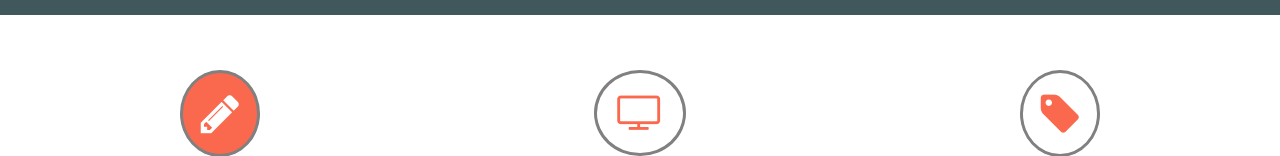
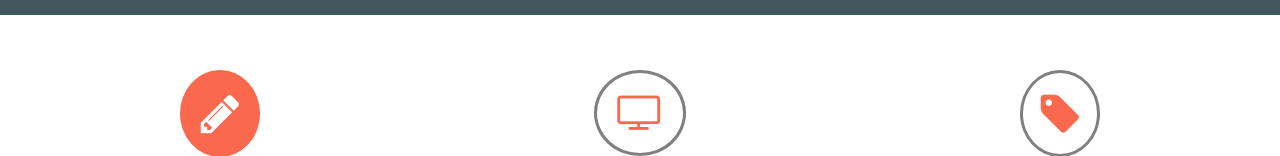
Before and after one commit to muhammadhamzach/My_First_Web_Page, a plain HTML site: page index.html in a window 1280 px wide. In both pictures the pointer is over the icon 219 px from the left and 757 px from the top of the page. Shown: the part 644-800 px from the top of the page. Drawn offline with Linux system fonts and the light colour scheme.

Commit message:
final final xD

```diff
--- a/css/style.css
+++ b/css/style.css
@@ -176,6 +176,7 @@ body {
 .services_icon:hover{
   color:white;
   background-color:rgb(250,105,78);
+  border-color: rgb(250, 105, 78);
 }
 
 .fa-tv{
```
